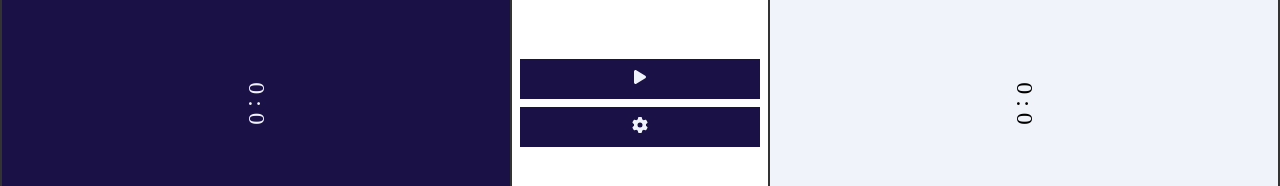
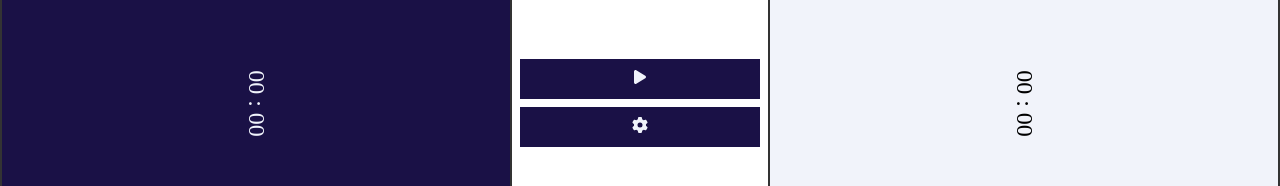
Before and after one commit to ArtyomSukiasyan/Chess-clock, a React (Create React App) app: page / in a window 1280 px wide. Both pictures are taken after a click on the button "Submit". Shown: the part 297-483 px from the top of the page. Built offline with nearby package versions, Linux system fonts and the light colour scheme.

Commit message:
feat: add 0 if time < 10

```diff
--- a/src/components/Timer.tsx
+++ b/src/components/Timer.tsx
@@ -8,7 +8,9 @@ export default function Timer({ switchPlayer, player, isActive, id }: ITimer) {
       onClick={switchPlayer}
     >
       <span className="timer-value">
-        {player.minutes} : {player.seconds}
+        {player.minutes < 10 && "0"}
+        {player.minutes} : {player.seconds < 10 && "0"}
+        {player.seconds}
       </span>
     </div>
   );
```
